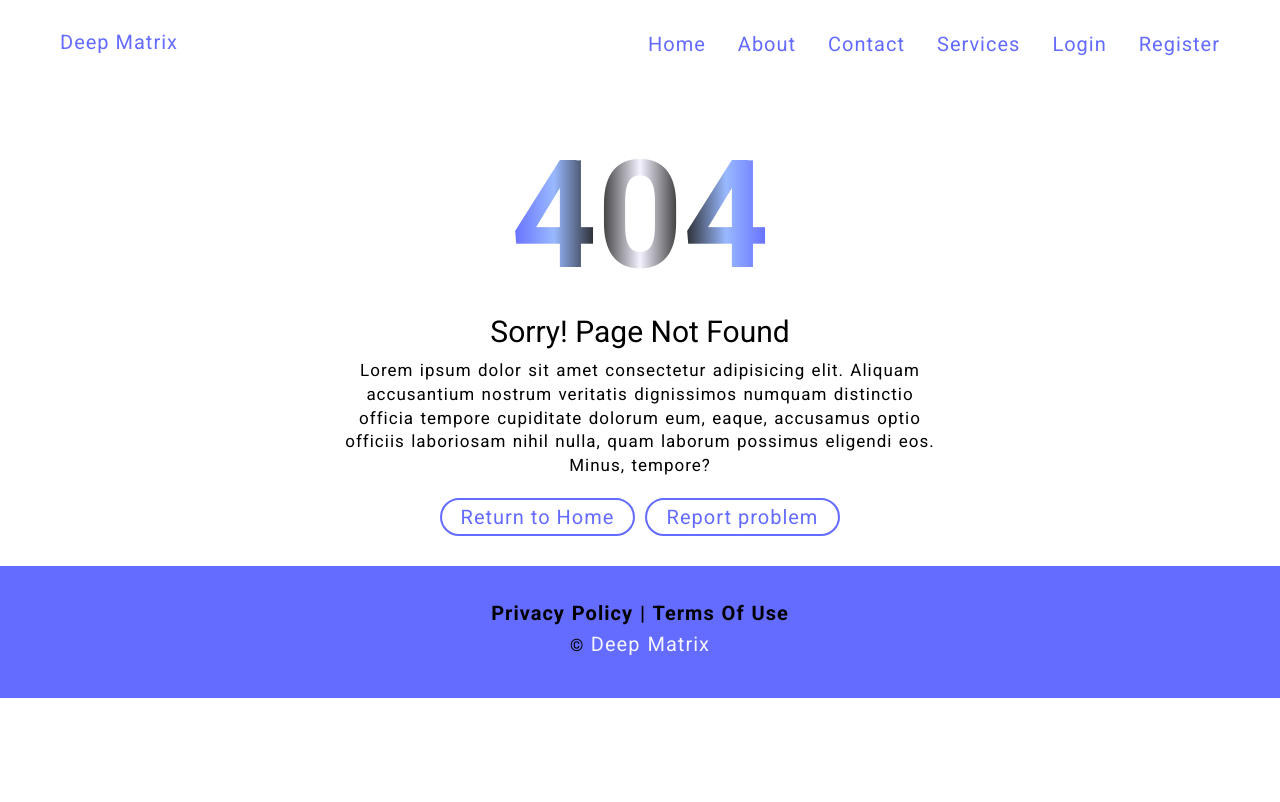
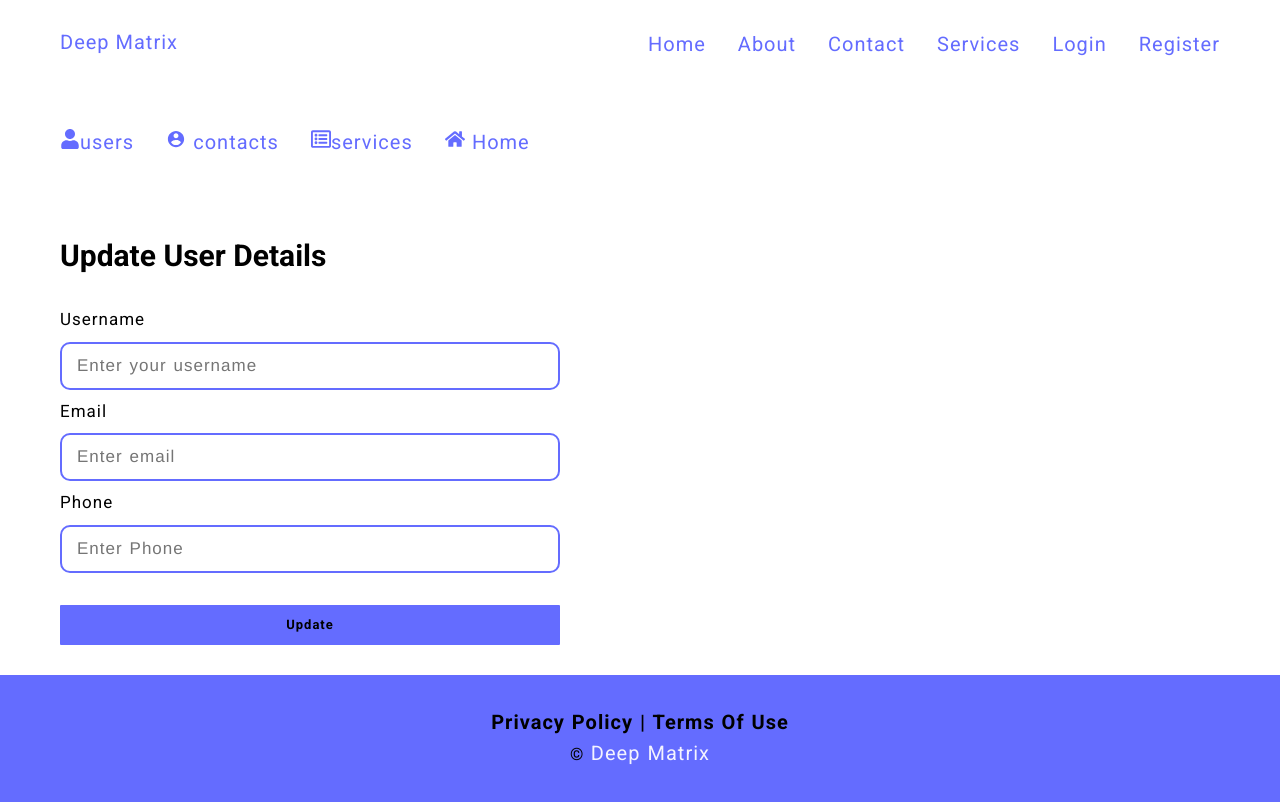
Before and after one commit to AmulSharma12/Mern2025, a React (Vite) app in the folder client/: page /admin/users/1/edit in a window 1280 px wide. Shown: the top 802 px of the page. Built offline with nearby package versions, Linux system fonts and the light colour scheme; no server answers.

Commit message:
Admin user -update functionality completed

```diff
--- a/client/src/App.jsx
+++ b/client/src/App.jsx
@@ -12,6 +12,7 @@ import { Logout } from "./pages/Logout";
 import { AdminLayout } from "./components/layouts/AdminLayout";
 import { AdminUsers } from "./pages/AdminUsers";
 import { AdminContacts } from "./pages/AdminContacts";
+import { AdminUserUpdate } from "./pages/AdminUserUpdate";
 
 //App component
 const App = () => {
@@ -30,6 +31,7 @@ const App = () => {
           <Route path="/logout" element={<Logout />} />
           <Route path="/admin" element={<AdminLayout />}>
             <Route path="users" element={<AdminUsers />} />
+            <Route path="users/:id/edit" element={<AdminUserUpdate />} />
             <Route path="contacts" element={<AdminContacts />} />
           </Route>
           <Route path="*" element={<Error />} />
--- /dev/null
+++ b/client/src/pages/AdminUserUpdate.jsx
@@ -0,0 +1,146 @@
+import { useEffect, useState } from "react";
+import { useParams } from "react-router-dom";
+import { useAuth } from "../store/auth";
+import { toast } from "react-toastify";
+
+export const AdminUserUpdate = () => {
+  const [userData, setUserData] = useState({
+    username: "",
+    email: "",
+    phone: "",
+  });
+
+  const { id } = useParams();
+  const { authorizationToken } = useAuth();
+
+  //handleSubmit
+  const handleSubmit = async (e) => {
+    e.preventDefault();
+    try {
+      const response = await fetch(
+        `http://localhost:5000/api/admin/users/update/${id}`,
+        {
+          method: "PATCH",
+          headers: {
+            "Content-Type": "application/json",
+            Authorization: authorizationToken,
+          },
+          body: JSON.stringify(userData),
+        }
+      );
+
+      const updatedUser = await response.json();
+      if (response.ok) {
+        toast.success("User updated successfull");
+        console.log(`user updated successfully :- ${updatedUser}`);
+      }
+    } catch (error) {
+      toast.error(
+        updatedUser.extraDetails ? updatedUser.extraDetails : updatedUser.message
+      );
+      console.log(`AdminUserUpdate - Error updating the details - ${error}`);
+    }
+  };
+
+  //on input change
+  const handleInputChange = (e) => {
+    let targetElement = e.target.name;
+    let targetValue = e.target.value;
+    console.log(targetElement + " " + targetValue);
+
+    setUserData({
+      ...userData,
+      [targetElement]: targetValue,
+    });
+  };
+
+  const getUserDataById = async (userId) => {
+    try {
+      const response = await fetch(
+        `http://localhost:5000/api/admin/users/${userId}`,
+        {
+          method: "GET",
+          headers: {
+            Authorization: authorizationToken,
+          },
+        }
+      );
+      debugger;
+      const userDataResponse = await response.json();
+      setUserData(userDataResponse.data);
+    } catch (error) {
+      console.log(`AdminUserUpdate.jsx page :- ${error}`);
+    }
+  };
+
+  //on the inital load getting user data by id
+  useEffect(() => {
+    getUserDataById(id);
+  }, []);
+
+  return (
+    <>
+      <section className="container admin-user-update-section">
+        <div className="registration-form">
+          <h1 className="registration-form-heading mb-4">
+            Update User Details
+          </h1>
+          <br />
+          <br />
+          <form onSubmit={handleSubmit}>
+            <div>
+              <label htmlFor="username">username</label>
+              <input
+                type="text"
+                placeholder="Enter your username"
+                name="username"
+                id="username"
+                required
+                autoComplete="off"
+                value={userData.username}
+                onChange={handleInputChange}
+              ></input>
+            </div>
+
+            <div>
+              <label htmlFor="email">Email</label>
+              <input
+                type="email"
+                placeholder="Enter email"
+                name="email"
+                id="email"
+                required
+                autoComplete="off"
+                value={userData.email}
+                onChange={handleInputChange}
+              ></input>
+            </div>
+
+            <div>
+              <label htmlFor="phone">Phone</label>
+              <input
+                type="number"
+                placeholder="Enter Phone"
+                name="phone"
+                id="phone"
+                required
+                autoComplete="off"
+                value={userData.phone}
+                onChange={handleInputChange}
+              ></input>
+            </div>
+
+            <br />
+            <br />
+
+            <div>
+              <button type="submit" className="btn btn-submit">
+                Update
+              </button>
+            </div>
+          </form>
+        </div>
+      </section>
+    </>
+  );
+};
--- a/client/src/pages/AdminUsers.jsx
+++ b/client/src/pages/AdminUsers.jsx
@@ -1,5 +1,6 @@
 import { useEffect, useState } from "react";
 import { useAuth } from "../store/auth";
+import { Link } from "react-router-dom";
 
 export const AdminUsers = () => {
   const [users, setUsers] = useState([]);
@@ -78,7 +79,9 @@ export const AdminUsers = () => {
                     <td>{currUser.username}</td>
                     <td>{currUser.email}</td>
                     <td>{currUser.phone}</td>
-                    <td>Update</td>
+                    <td>
+                      <Link to={`${currUser._id}/edit`}>Edit</Link>
+                    </td>
                     <td>
                       <button onClick={() => deleteuser(currUser._id)}>
                         Delete
```
Also changed, not shown: 1 other file (tests, documents, lock files or other folders).
